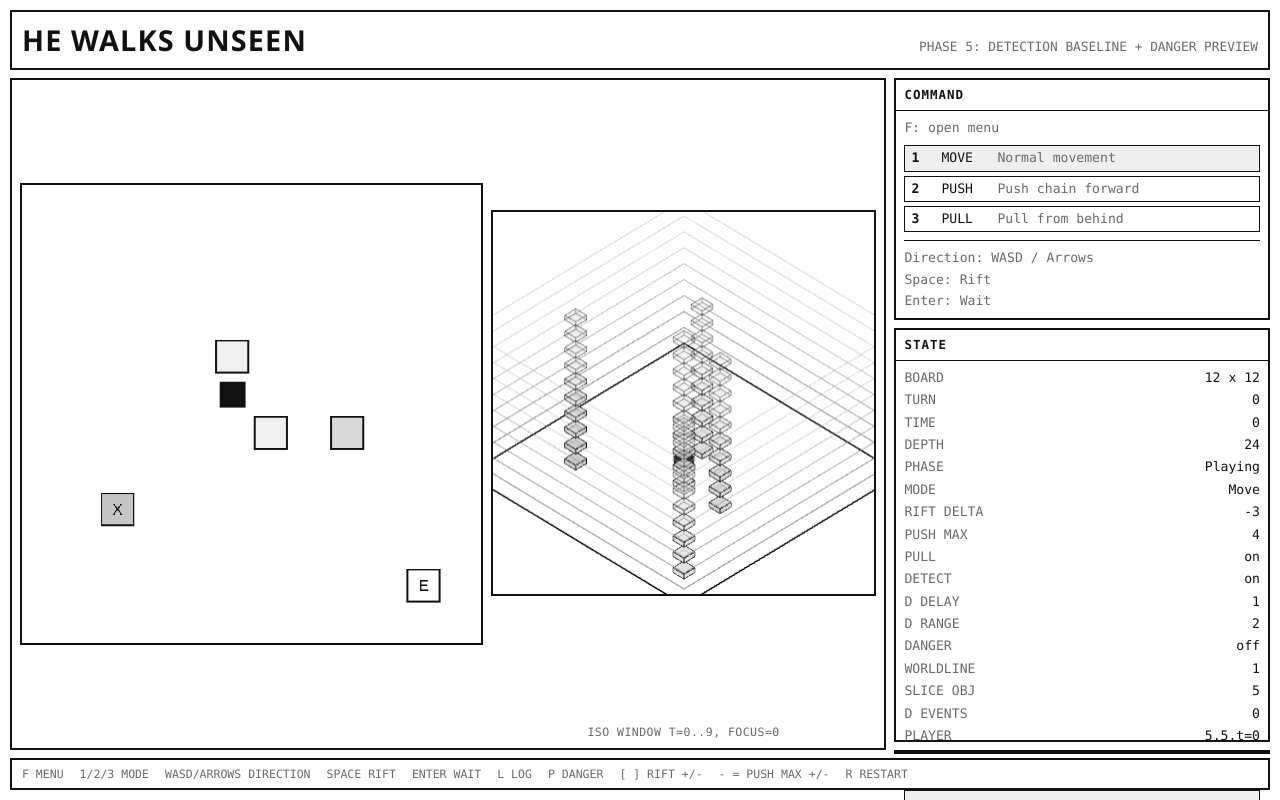
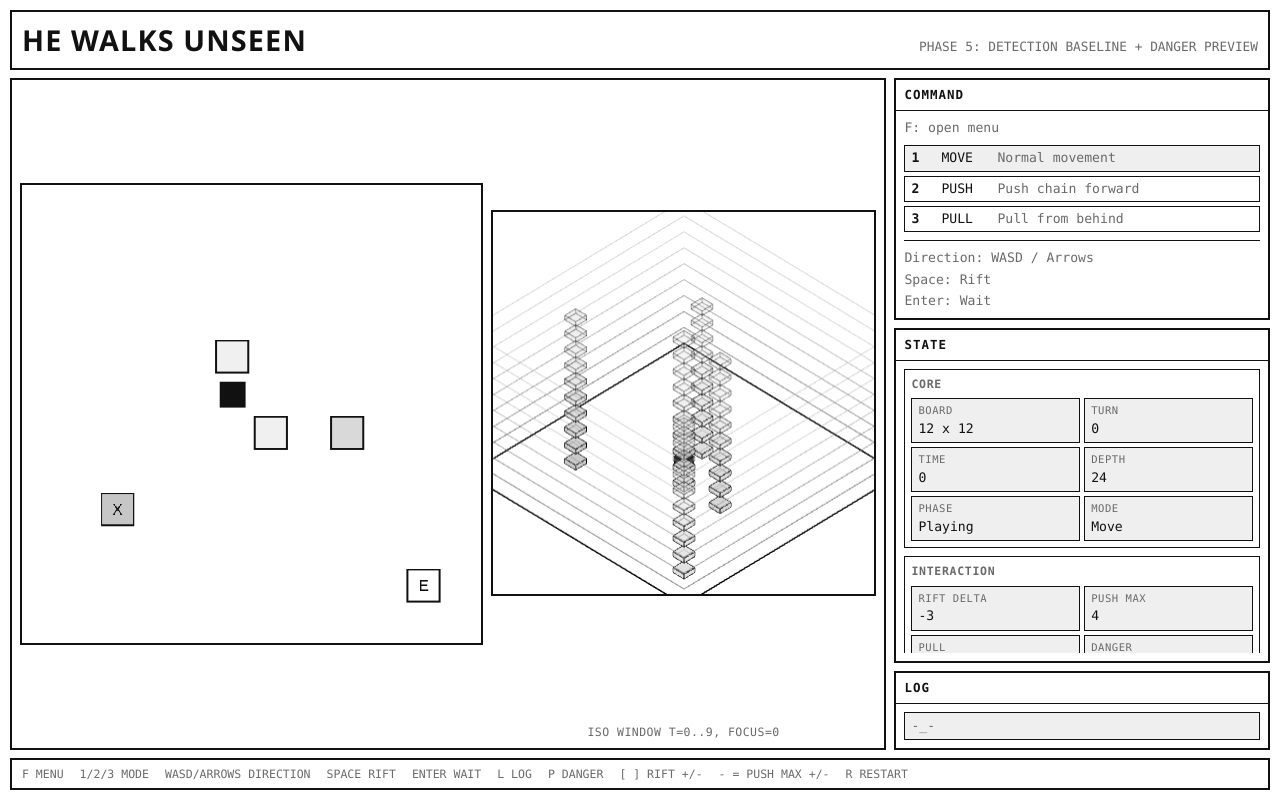
Before and after one commit to whiteStainX/he-walks-unseen, a React app in the folder frontend/: page / in a window 1280 px wide. Built offline with nearby package versions, Linux system fonts and the light colour scheme; the HTML template or start-up script is replaced by a standard one.

Commit message:
refactor: more concise state

```diff
--- a/frontend/src/App.css
+++ b/frontend/src/App.css
@@ -101,7 +101,7 @@
 
 .hud-stack {
   display: grid;
-  grid-template-rows: auto auto minmax(0, 1fr);
+  grid-template-rows: auto minmax(0, 1fr) auto;
   gap: 8px;
   min-height: 0;
 }
@@ -188,21 +188,67 @@
   color: var(--ui-muted);
 }
 
-.state-grid {
-  margin: 0;
+.state-sections {
   display: grid;
-  grid-template-columns: auto 1fr;
-  gap: 4px 8px;
+  gap: 8px;
+  max-height: 100%;
+  overflow: auto;
 }
 
-.state-grid dt {
+.state-window .ui-window-body {
+  overflow: hidden;
+}
+
+.state-block {
+  border: 1px solid var(--ui-line);
+  padding: 6px;
+}
+
+.state-block-title {
+  margin: 0 0 6px;
+  font-family: var(--ui-font-mono);
+  font-size: 0.72rem;
+  letter-spacing: 0.06em;
+  text-transform: uppercase;
+  color: var(--ui-muted);
+}
+
+.metric-grid {
+  display: grid;
+  grid-template-columns: repeat(2, minmax(0, 1fr));
+  gap: 4px;
+}
+
+.metric-grid-single {
+  grid-template-columns: 1fr;
+}
+
+.metric-item {
+  border: 1px solid var(--ui-line);
+  background: var(--ui-fill-alt);
+  padding: 4px 6px;
+  min-width: 0;
+}
+
+.metric-item-wide {
+  grid-column: 1 / -1;
+}
+
+.metric-label {
+  display: block;
   color: var(--ui-muted);
   text-transform: uppercase;
+  font-size: 0.66rem;
+  letter-spacing: 0.05em;
 }
 
-.state-grid dd {
-  margin: 0;
-  text-align: right;
+.metric-value {
+  display: block;
+  margin-top: 2px;
+  color: var(--ui-fg);
+  white-space: nowrap;
+  overflow: hidden;
+  text-overflow: ellipsis;
 }
 
 .log-body-compact {
--- a/frontend/src/app/GameShell.tsx
+++ b/frontend/src/app/GameShell.tsx
@@ -321,42 +321,101 @@ export function GameShell() {
           <section className="ui-window state-window">
             <h2 className="ui-window-title">State</h2>
             <div className="ui-window-body">
-              <dl className="state-grid">
-                <dt>Board</dt>
-                <dd>{boardSize} x {boardSize}</dd>
-                <dt>Turn</dt>
-                <dd>{turn}</dd>
-                <dt>Time</dt>
-                <dd>{currentTime}</dd>
-                <dt>Depth</dt>
-                <dd>{timeDepth}</dd>
-                <dt>Phase</dt>
-                <dd>{phase}</dd>
-                <dt>Mode</dt>
-                <dd>{directionalActionMode}</dd>
-                <dt>Rift Delta</dt>
-                <dd>-{riftDefaultDelta}</dd>
-                <dt>Push Max</dt>
-                <dd>{interactionConfig.maxPushChain}</dd>
-                <dt>Pull</dt>
-                <dd>{interactionConfig.allowPull ? 'on' : 'off'}</dd>
-                <dt>Detect</dt>
-                <dd>{detectionConfig.enabled ? 'on' : 'off'}</dd>
-                <dt>D Delay</dt>
-                <dd>{detectionConfig.delayTurns}</dd>
-                <dt>D Range</dt>
-                <dd>{detectionConfig.maxDistance}</dd>
-                <dt>Danger</dt>
-                <dd>{showDangerPreview ? 'on' : 'off'}</dd>
-                <dt>WorldLine</dt>
-                <dd>{worldLine.path.length}</dd>
-                <dt>Slice Obj</dt>
-                <dd>{objectsAtCurrentTime.length}</dd>
-                <dt>D Events</dt>
-                <dd>{detectionPreviewReport.events.length}</dd>
-                <dt>Player</dt>
-                <dd>{player ? `${player.x},${player.y},t=${player.t}` : 'N/A'}</dd>
-              </dl>
+              <div className="state-sections">
+                <section className="state-block">
+                  <h3 className="state-block-title">Core</h3>
+                  <div className="metric-grid">
+                    <div className="metric-item">
+                      <span className="metric-label">Board</span>
+                      <span className="metric-value">{boardSize} x {boardSize}</span>
+                    </div>
+                    <div className="metric-item">
+                      <span className="metric-label">Turn</span>
+                      <span className="metric-value">{turn}</span>
+                    </div>
+                    <div className="metric-item">
+                      <span className="metric-label">Time</span>
+                      <span className="metric-value">{currentTime}</span>
+                    </div>
+                    <div className="metric-item">
+                      <span className="metric-label">Depth</span>
+                      <span className="metric-value">{timeDepth}</span>
+                    </div>
+                    <div className="metric-item">
+                      <span className="metric-label">Phase</span>
+                      <span className="metric-value">{phase}</span>
+                    </div>
+                    <div className="metric-item">
+                      <span className="metric-label">Mode</span>
+                      <span className="metric-value">{directionalActionMode}</span>
+                    </div>
+                  </div>
+                </section>
+
+                <section className="state-block">
+                  <h3 className="state-block-title">Interaction</h3>
+                  <div className="metric-grid">
+                    <div className="metric-item">
+                      <span className="metric-label">Rift Delta</span>
+                      <span className="metric-value">-{riftDefaultDelta}</span>
+                    </div>
+                    <div className="metric-item">
+                      <span className="metric-label">Push Max</span>
+                      <span className="metric-value">{interactionConfig.maxPushChain}</span>
+                    </div>
+                    <div className="metric-item">
+                      <span className="metric-label">Pull</span>
+                      <span className="metric-value">{interactionConfig.allowPull ? 'on' : 'off'}</span>
+                    </div>
+                    <div className="metric-item">
+                      <span className="metric-label">Danger</span>
+                      <span className="metric-value">{showDangerPreview ? 'on' : 'off'}</span>
+                    </div>
+                  </div>
+                </section>
+
+                <section className="state-block">
+                  <h3 className="state-block-title">Detection</h3>
+                  <div className="metric-grid">
+                    <div className="metric-item">
+                      <span className="metric-label">Enabled</span>
+                      <span className="metric-value">{detectionConfig.enabled ? 'on' : 'off'}</span>
+                    </div>
+                    <div className="metric-item">
+                      <span className="metric-label">Delay</span>
+                      <span className="metric-value">{detectionConfig.delayTurns}</span>
+                    </div>
+                    <div className="metric-item">
+                      <span className="metric-label">Range</span>
+                      <span className="metric-value">{detectionConfig.maxDistance}</span>
+                    </div>
+                    <div className="metric-item">
+                      <span className="metric-label">Events</span>
+                      <span className="metric-value">{detectionPreviewReport.events.length}</span>
+                    </div>
+                  </div>
+                </section>
+
+                <section className="state-block">
+                  <h3 className="state-block-title">Slice</h3>
+                  <div className="metric-grid metric-grid-single">
+                    <div className="metric-item">
+                      <span className="metric-label">WorldLine</span>
+                      <span className="metric-value">{worldLine.path.length}</span>
+                    </div>
+                    <div className="metric-item">
+                      <span className="metric-label">Slice Obj</span>
+                      <span className="metric-value">{objectsAtCurrentTime.length}</span>
+                    </div>
+                    <div className="metric-item metric-item-wide">
+                      <span className="metric-label">Player</span>
+                      <span className="metric-value">
+                        {player ? `${player.x},${player.y},t=${player.t}` : 'N/A'}
+                      </span>
+                    </div>
+                  </div>
+                </section>
+              </div>
             </div>
           </section>
 
```
